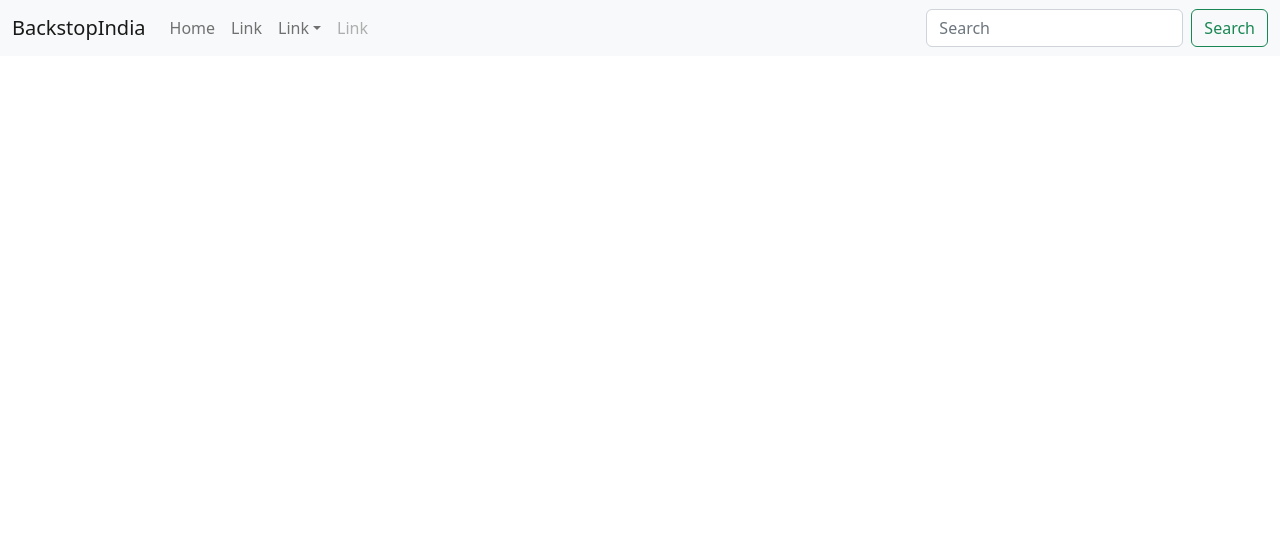
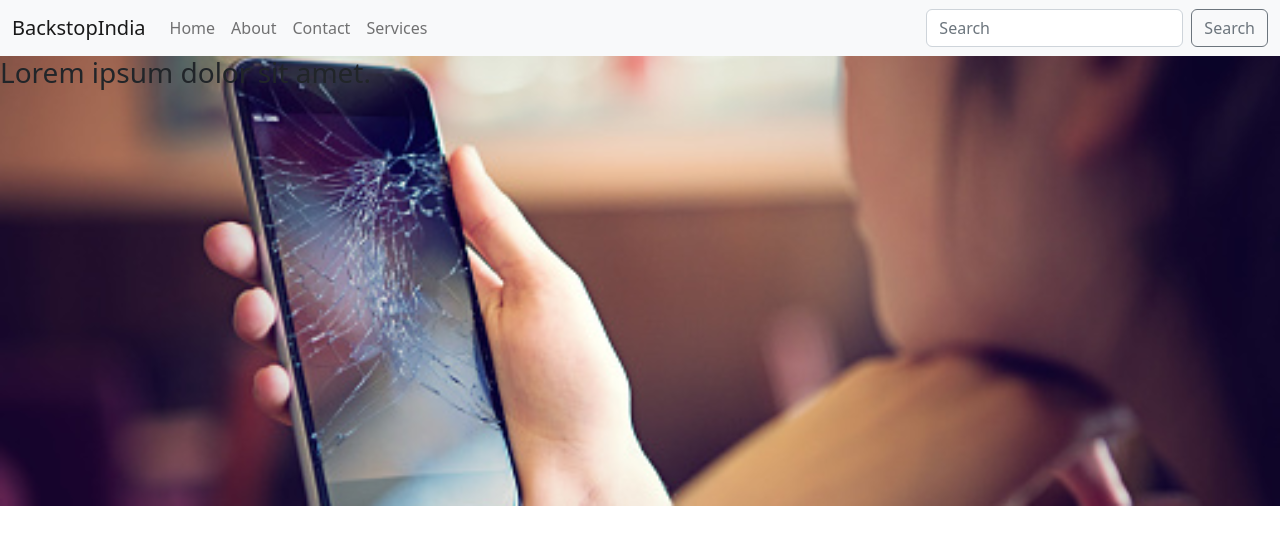
Before and after one commit to mohdkamleen/backstopindia-frontend, a React (Create React App) app: page / in a window 1280 px wide. Shown: the top 544 px of the page. Built offline with nearby package versions, Linux system fonts and the light colour scheme; a web font is replaced by a local one.

Commit message:
add image in front page

```diff
--- a/src/component/navbar.jsx
+++ b/src/component/navbar.jsx
@@ -18,20 +18,9 @@ function navbar() {
             navbarScroll
           >
             <Nav.Link href="#action1">Home</Nav.Link>
-            <Nav.Link href="#action2">Link</Nav.Link>
-            <NavDropdown title="Link" id="navbarScrollingDropdown">
-              <NavDropdown.Item href="#action3">Action</NavDropdown.Item>
-              <NavDropdown.Item href="#action4">
-                Another action
-              </NavDropdown.Item>
-              <NavDropdown.Divider />
-              <NavDropdown.Item href="#action5">
-                Something else here
-              </NavDropdown.Item>
-            </NavDropdown>
-            <Nav.Link href="#" disabled>
-              Link
-            </Nav.Link>
+            <Nav.Link href="#action2">About</Nav.Link>
+            <Nav.Link href="#action2">Contact</Nav.Link>
+            <Nav.Link href="#action2">Services</Nav.Link>
           </Nav>
           <Form className="d-flex">
             <Form.Control
@@ -40,7 +29,7 @@ function navbar() {
               className="me-2"
               aria-label="Search"
             />
-            <Button variant="outline-success">Search</Button>
+            <Button variant="outline-secondary">Search</Button>
           </Form>
         </Navbar.Collapse>
       </Container>
--- /dev/null
+++ b/src/css/index.css
@@ -0,0 +1,19 @@
+* {
+  margin: 0;
+  padding: 0;
+  box-sizing: border-box;
+}
+
+body {
+  max-width: 1400px;
+  display: block;
+  margin: 0 auto;
+}
+
+.banner {
+  height: 450px;
+  background-size: cover !important;
+  background-position: center !important;
+  background-repeat: no-repeat !important;
+  background-blend-mode: screen !important;
+}/*# sourceMappingURL=index.css.map */
--- /dev/null
+++ b/src/css/index.scss
@@ -0,0 +1,19 @@
+*{
+    margin: 0;
+    padding: 0;
+    box-sizing: border-box;
+}
+
+body{
+    max-width: 1400px;
+    display: block;
+    margin: 0 auto;
+}
+
+.banner{
+    height: 450px;
+    background-size: cover !important;
+    background-position: center !important;
+    background-repeat: no-repeat !important;
+    background-blend-mode: screen !important;
+}
--- a/src/index.js
+++ b/src/index.js
@@ -2,6 +2,7 @@ import React from 'react';
 import ReactDOM from 'react-dom/client';
 import App from './App';
 import 'bootstrap/dist/css/bootstrap.min.css';
+import './css/index.css';
 
 const root = ReactDOM.createRoot(document.getElementById('root'));
 root.render(
--- a/src/pages/home.jsx
+++ b/src/pages/home.jsx
@@ -5,6 +5,12 @@ const home = () => {
   return (
     <>
       <Navbar />
+      <section className='banner' style={{background:"url(assest/image/crack-phone.jpg)"}}>
+        <h3>Lorem ipsum dolor sit amet.</h3>
+        <div>
+
+        </div>
+      </section>
     </>
   )
 }
```
Also changed, not shown: public/assest/image/crack-phone.jpg (added), 1 other file (tests, documents, lock files or other folders).
